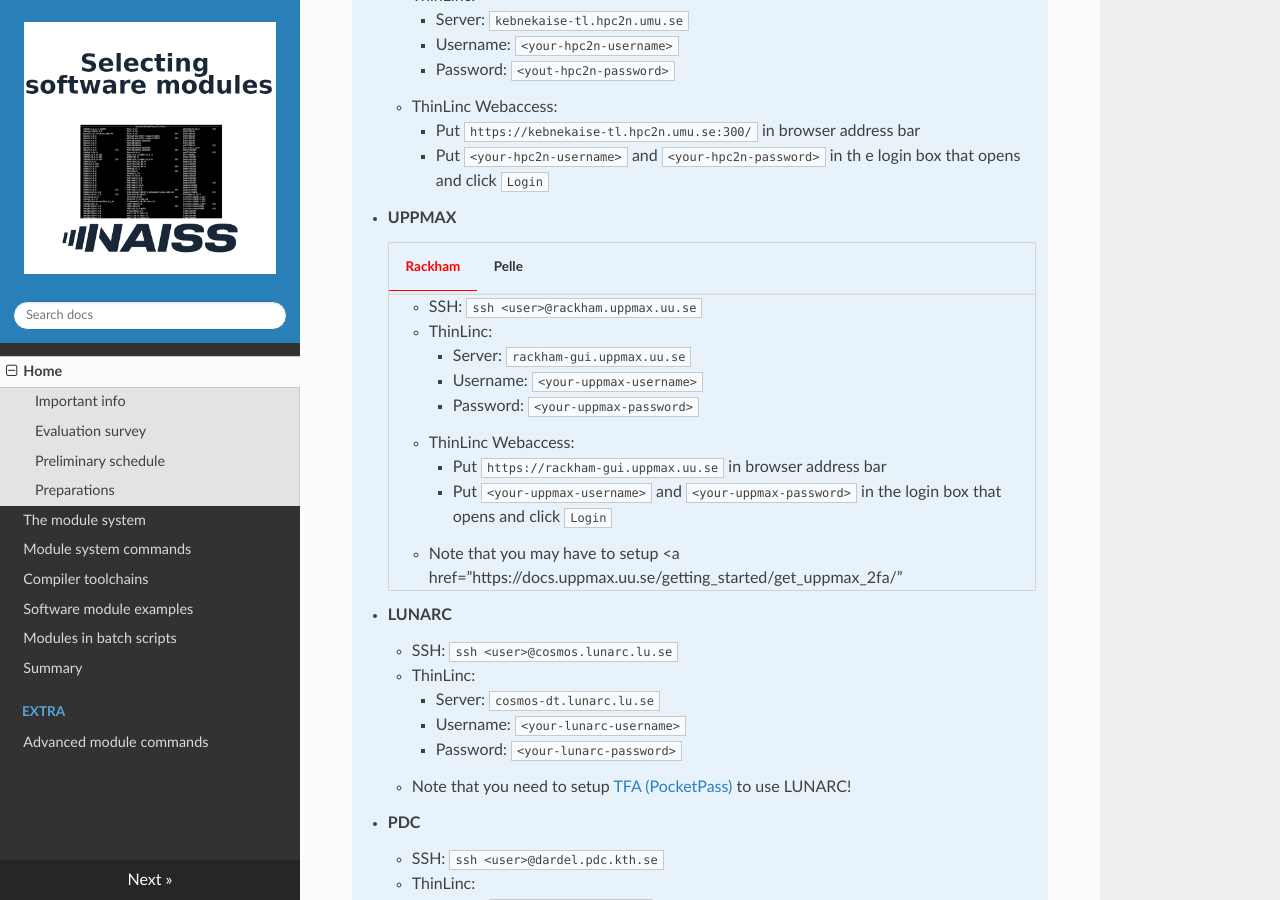
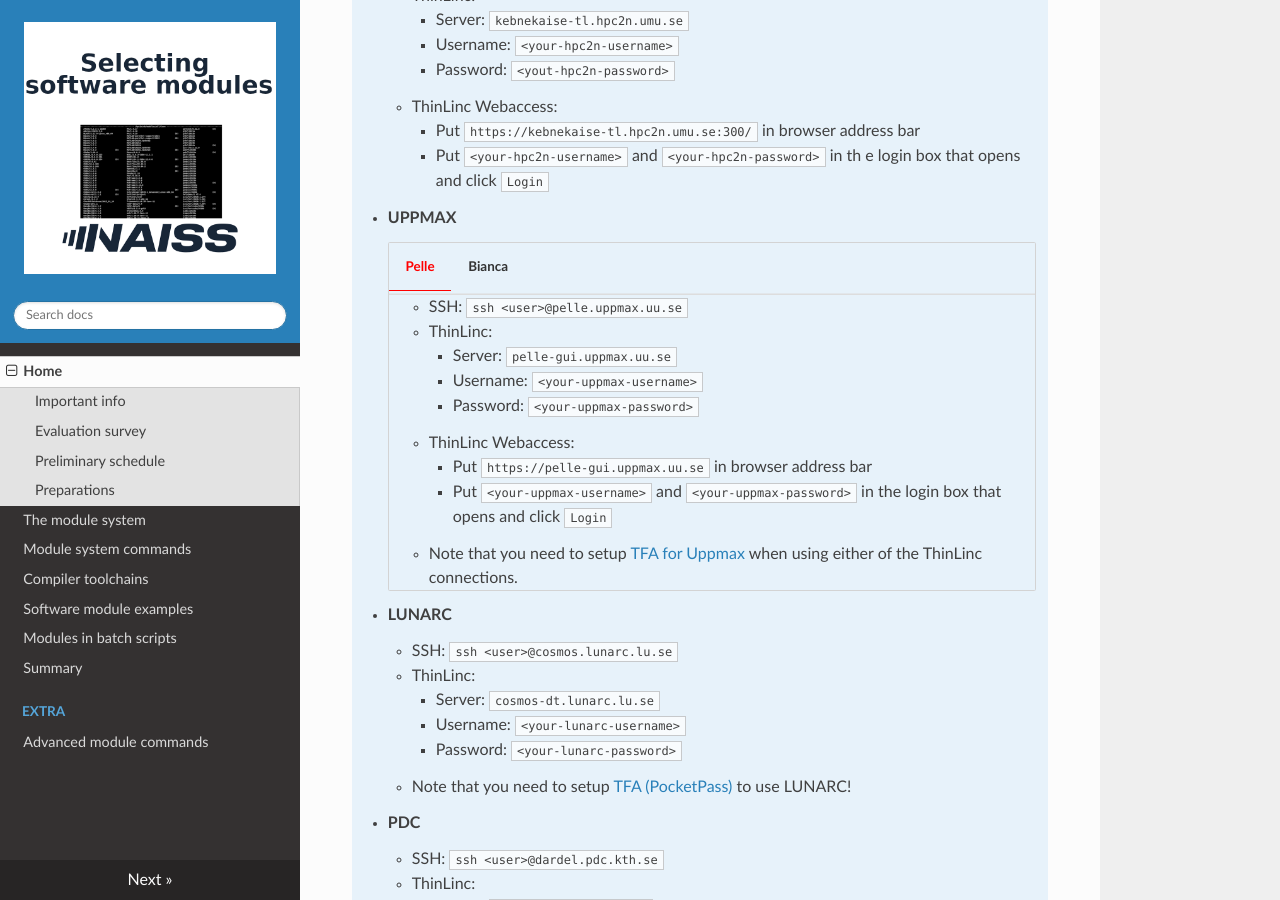
Before and after one commit to hpc2n/selecting-modules, an MkDocs documentation site: the page built from docs/index.md, in a window 1280 px wide and 900 px high, scrolled down 3000 px. Built offline with MkDocs 1.6.1, drawn with Linux system fonts in a browser that asks for light colours; nearby versions of some CDN libraries; some of the changed lines change nothing that is shown.

Commit message:
index.md bianca login

```diff
--- a/docs/index.md
+++ b/docs/index.md
@@ -102,18 +102,6 @@
             - Put ``<your-hpc2n-username>`` and ``<your-hpc2n-password>`` in th e login box that opens and click ``Login``
     - **UPPMAX**
 
-        === "Rackham"
-
-            - SSH: ``ssh <user>@rackham.uppmax.uu.se``
-            - ThinLinc:
-                - Server: ``rackham-gui.uppmax.uu.se``
-                - Username: ``<your-uppmax-username>``
-                - Password: ``<your-uppmax-password>``
-            - ThinLinc Webaccess:
-                - Put ``https://rackham-gui.uppmax.uu.se`` in browser address bar
-                - Put ``<your-uppmax-username>`` and ``<your-uppmax-password>`` in the login box that opens and click ``Login``
-            - Note that you may have to setup <a href="https://docs.uppmax.uu.se/getting_started/get_uppmax_2fa/"
-
         === "Pelle"
 
             - SSH: ``ssh <user>@pelle.uppmax.uu.se``
@@ -121,8 +109,18 @@
                 - Server: ``pelle-gui.uppmax.uu.se``
                 - Username: ``<your-uppmax-username>``
                 - Password: ``<your-uppmax-password>``
-            - ThinLinc Webaccess not yet available:
-            - Note that you may have to setup <a href="https://docs.uppmax.uu.se/getting_started/get_uppmax_2fa/" target="_blank">TFA for Uppmax</a> when using either of the ThinLinc connections.
+            - ThinLinc Webaccess:
+                - Put ``https://pelle-gui.uppmax.uu.se`` in browser address bar
+                - Put ``<your-uppmax-username>`` and ``<your-uppmax-password>`` in the login box that opens and click ``Login``
+            - Note that you need  to setup <a href="https://docs.uppmax.uu.se/getting_started/get_uppmax_2fa/" target="_blank">TFA for Uppmax</a> when using either of the ThinLinc connections.
+
+        === "Bianca"
+
+            - SSH: ``ssh <user>@bianca.uppmax.uu.se``
+            - ThinLinc Webaccess:
+                - Put ``https://bianca.uppmax.uu.se`` in browser address bar
+                - Follow the instructions!
+            - Note that you need have to setup <a href="https://docs.uppmax.uu.se/getting_started/get_uppmax_2fa/"
 
     - **LUNARC**
         - SSH: ``ssh <user>@cosmos.lunarc.lu.se``
```
